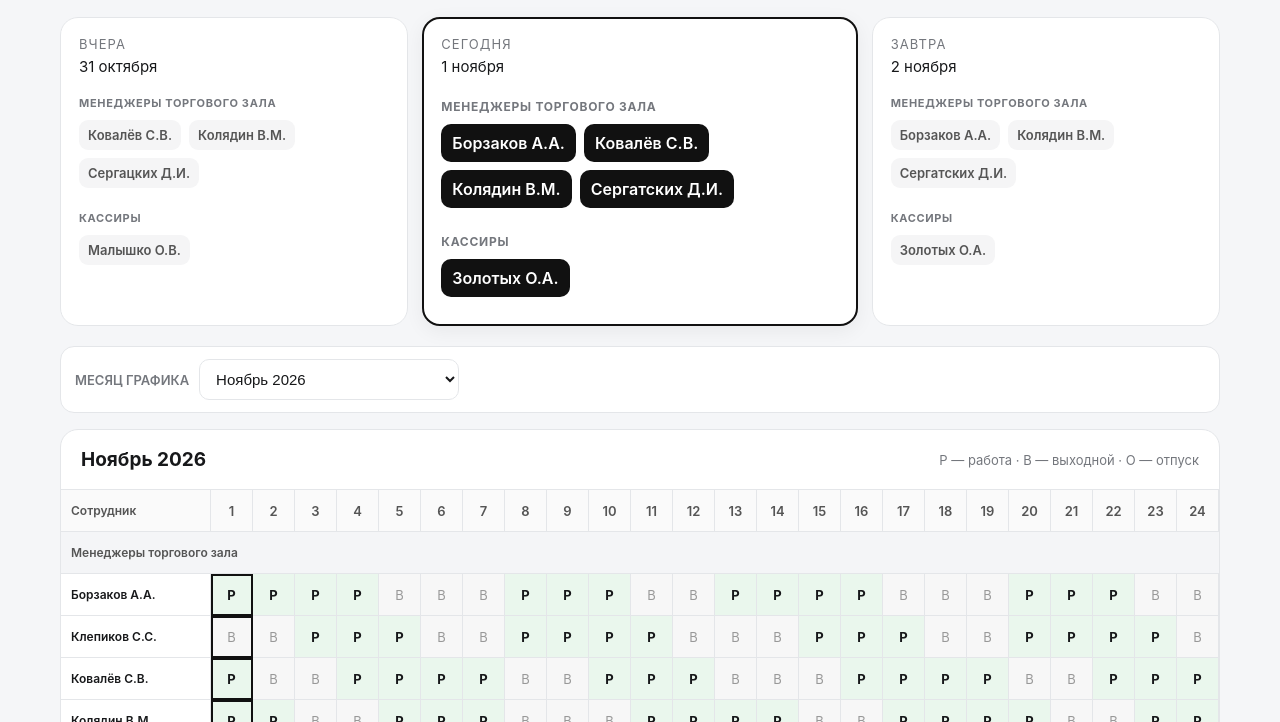
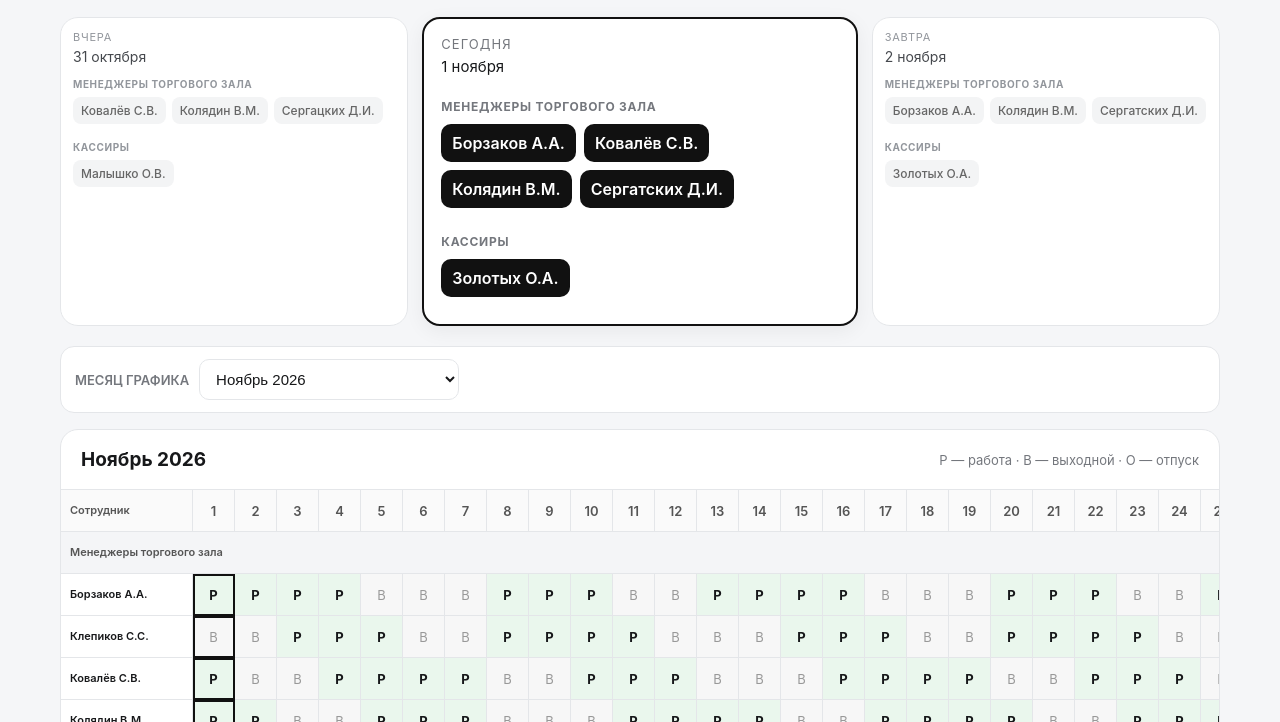
Before and after one commit to bossbarbosss-commits/trial-sport-vrn, a plain HTML site: page index.html in a window 1280 px wide. Shown: the part 78-800 px from the top of the page. Drawn offline with Linux system fonts and the light colour scheme.

Commit message:
Add files via upload

```diff
--- a/index.html
+++ b/index.html
@@ -33,18 +33,22 @@
   .role-title{width:100%;font-size:12px;font-weight:700;letter-spacing:.06em;text-transform:uppercase;color:var(--muted);margin:8px 0 2px}
   .group-row td{background:#f4f5f7!important;color:#555;font-weight:700;text-align:left;padding-left:14px}
   .today .person{font-size:16px;background:#111;color:#fff}
-  .card:not(.today) .person{font-size:13px;padding:7px 9px;background:#f5f5f6;color:#555;border-radius:9px}
-  .card:not(.today) .role-title{font-size:11px;margin-top:5px}
+  .card:not(.today){padding:12px;min-height:0;background:#fff;box-shadow:none}
+  .card:not(.today) .card-title{font-size:11px;letter-spacing:.07em;color:#92969c}
+  .card:not(.today) .card-date{font-size:14px;margin:4px 0 9px;color:#45484d}
+  .card:not(.today) .role-group{gap:6px;margin-bottom:5px}
+  .card:not(.today) .person{font-size:12px;padding:6px 8px;background:#f3f4f5;color:#666;border-radius:8px;font-weight:500}
+  .card:not(.today) .role-title{font-size:10px;margin:4px 0 1px;color:#92969c}
   .empty{color:var(--muted);font-size:14px}
   .schedule-card{background:var(--card);border:1px solid var(--line);border-radius:18px;overflow:hidden}
   .schedule-head{display:flex;justify-content:space-between;align-items:center;padding:18px 20px;border-bottom:1px solid var(--line)}
   .schedule-head h2{margin:0;font-size:19px}
   .hint{font-size:13px;color:var(--muted)}
   .table-scroll{overflow:auto}
-  table{border-collapse:separate;border-spacing:0;table-layout:fixed;width:100%;min-width:1100px}
+  table{border-collapse:separate;border-spacing:0;table-layout:fixed;width:100%;min-width:0}
   th,td{border-right:1px solid var(--line);border-bottom:1px solid var(--line);height:42px;text-align:center;font-size:13px}
   th{background:#fafafa;font-weight:600;color:#555;position:sticky;top:0;z-index:2}
-  th:first-child,td:first-child{position:sticky;left:0;z-index:3;background:#fff;text-align:left;padding:0 8px 0 10px;width:150px;min-width:150px;max-width:150px;white-space:nowrap;font-size:12px;font-weight:600;box-sizing:border-box}
+  th:first-child,td:first-child{position:sticky;left:0;z-index:3;background:#fff;text-align:left;padding:0 6px 0 9px;width:132px;min-width:132px;max-width:132px;white-space:normal;overflow-wrap:anywhere;font-size:11px;line-height:1.15;font-weight:600;box-sizing:border-box}
   th:first-child{z-index:4;background:#fafafa}
   td.work{background:var(--work);font-weight:700}
   td.off{background:var(--off);color:#999}
@@ -191,16 +195,16 @@ function renderPeople(id, date) {
     return `<div class="role-group"><div class="role-title">${group.title}</div>${names.map(n=>`<div class="person">${n}</div>`).join("")}</div>`;
   }).join("");
 }
-function render() {
+function render(updateDailyCards=true) {
   const now=new Date();
   const p=monthParts(selectedMonth);
   const isCurrentMonth=now.getFullYear()===p.year && now.getMonth()===p.month;
   const day=isCurrentMonth ? now.getDate() : 1;
   const days=daysCount(selectedMonth);
+  if(updateDailyCards) {
     const yesterday = new Date(now.getFullYear(),now.getMonth(),now.getDate()-1);
     const today = new Date(now.getFullYear(),now.getMonth(),now.getDate());
     const tomorrow = new Date(now.getFullYear(),now.getMonth(),now.getDate()+1);
-
     document.getElementById("currentDate").textContent = now.toLocaleDateString("ru-RU",{weekday:"long",day:"numeric",month:"long",year:"numeric"});
     document.getElementById("yesterdayDate").textContent=fmtDate(yesterday);
     document.getElementById("todayDate").textContent=fmtDate(today);
@@ -208,9 +212,12 @@ function render() {
     renderPeople("yesterday",yesterday);
     renderPeople("today",today);
     renderPeople("tomorrow",tomorrow);
+  }
 
   document.getElementById("monthTitle").textContent = monthNames[selectedMonth];
-  let html="<thead><tr><th>Сотрудник</th>";
+  let html=`<colgroup><col style="width:132px">`;
+  for(let d=1;d<=days;d++) html+='<col style="width:42px">';
+  html+="</colgroup><thead><tr><th>Сотрудник</th>";
   for(let d=1;d<=days;d++) html+=`<th>${d}</th>`;
   html+="</tr></thead><tbody>";
   for(const group of roleGroups) {
@@ -230,7 +237,8 @@ function render() {
   }
   html+="</tbody>";
   document.getElementById("scheduleTable").innerHTML=html;
-  document.getElementById("scheduleTable").style.minWidth = `${150 + days*42}px`;
+  document.getElementById("scheduleTable").style.width = `${132 + days*42}px`;
+  document.getElementById("scheduleTable").style.minWidth = `${132 + days*42}px`;
   document.getElementById("dataBox").value=Object.entries(schedule).map(([n,v])=>`${n}: ${v}`).join("\\n");
   document.getElementById("monthSelect").value=selectedMonth;
 }
@@ -238,7 +246,7 @@ function changeMonth(key) {
   if(!schedules[key]) return;
   selectedMonth=key;
   schedule=loadSchedule(key);
-  render();
+  render(false);
 }
 function saveData() {
   const lines=document.getElementById("dataBox").value.split("\\n");
```
Lines whose indentation alone changed are shown as unchanged.
